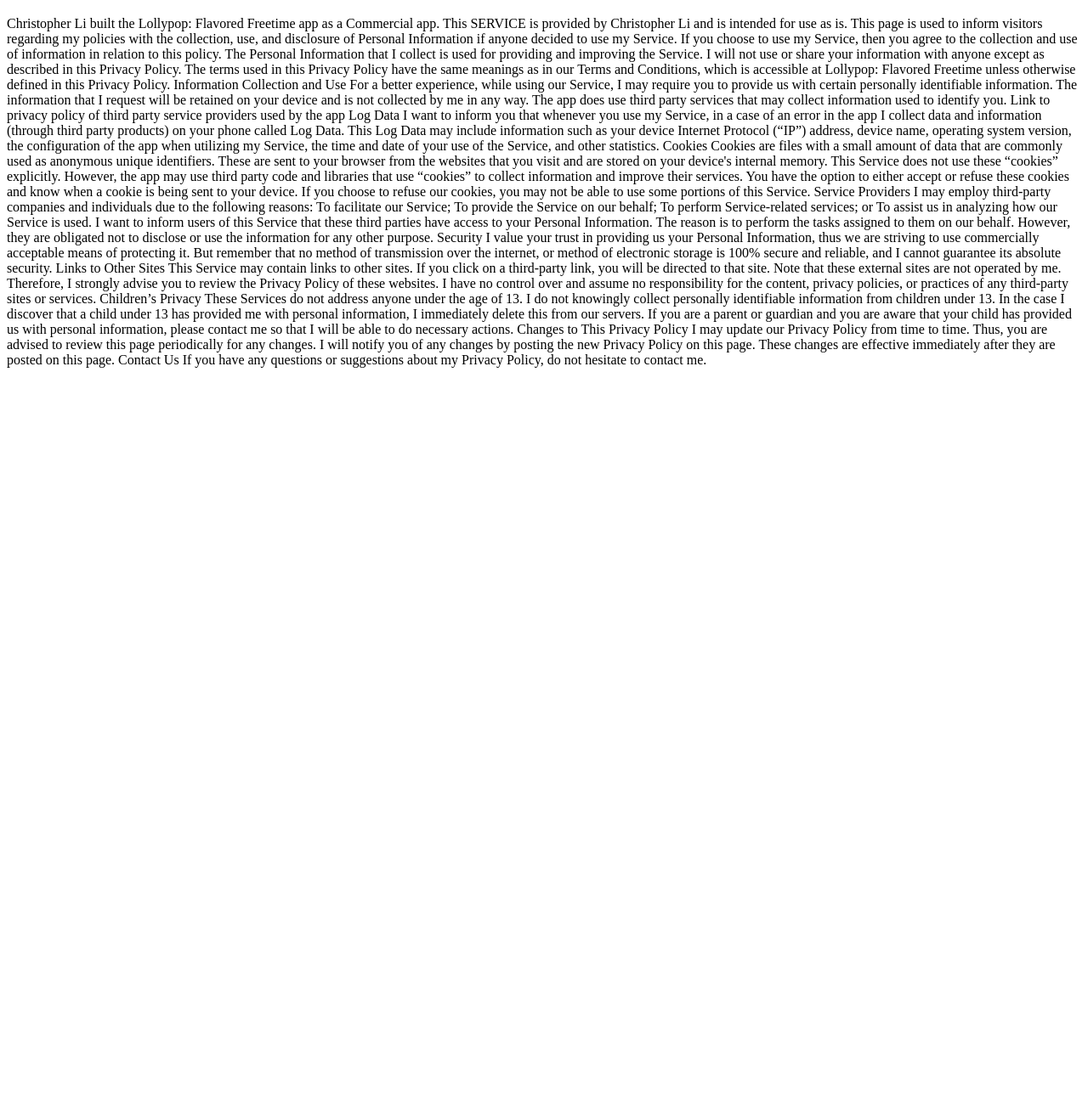
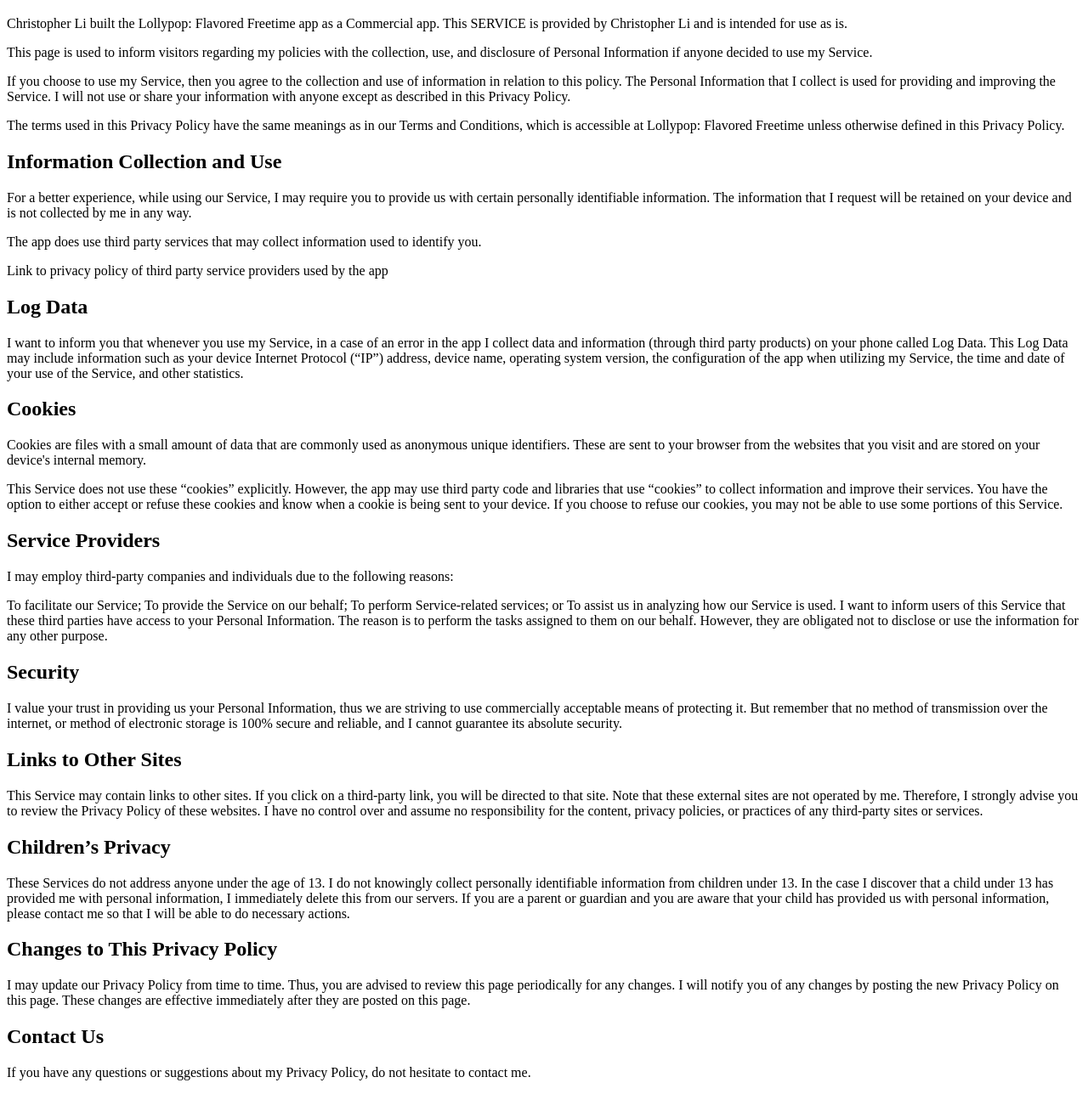
Before and after one commit to chrisli8/chrisli8.github.io, a plain HTML site: page index.html in a window 1280 px wide. Shown: the part 61-1349 px from the top of the page at 85% size. Before the commit the page ends 800 px from the top, so only its background shows below. Drawn offline with Linux system fonts and the light colour scheme.

Commit message:
content added

```diff
--- a/index.html
+++ b/index.html
@@ -16,62 +16,92 @@
 		<h1>Lollypop Privacy Policy</h1>
 		<p>
 			Christopher Li built the Lollypop: Flavored Freetime app as a Commercial app. This SERVICE is provided by Christopher Li and is intended for use as is.
+		</p>
 
+		<p>
 			This page is used to inform visitors regarding my policies with the collection, use, and disclosure of Personal Information if anyone decided to use my Service.
+		</p>
 
+		<p>
 			If you choose to use my Service, then you agree to the collection and use of information in relation to this policy. The Personal Information that I collect is used for providing and improving the Service. I will not use or share your information with anyone except as described in this Privacy Policy.
+		</p>
 
+		<p>
 			The terms used in this Privacy Policy have the same meanings as in our Terms and Conditions, which is accessible at Lollypop: Flavored Freetime unless otherwise defined in this Privacy Policy.
+		</p>
 
-			Information Collection and Use
+		<h2>Information Collection and Use</h2>
 
+		<p>
 			For a better experience, while using our Service, I may require you to provide us with certain personally identifiable information. The information that I request will be retained on your device and is not collected by me in any way.
+		</p>
 
+		<p>
 			The app does use third party services that may collect information used to identify you.
+		</p>
 
+		<p>
 			Link to privacy policy of third party service providers used by the app
+		</p>
 
-			Log Data
+		<h2>Log Data</h2>
 
+		<p>
 			I want to inform you that whenever you use my Service, in a case of an error in the app I collect data and information (through third party products) on your phone called Log Data. This Log Data may include information such as your device Internet Protocol (“IP”) address, device name, operating system version, the configuration of the app when utilizing my Service, the time and date of your use of the Service, and other statistics.
+		</p>
 
-			Cookies
+		<h2>Cookies</h2>
 
+		<p>
 			Cookies are files with a small amount of data that are commonly used as anonymous unique identifiers. These are sent to your browser from the websites that you visit and are stored on your device's internal memory.
+		</p>
 
+		<p>
 			This Service does not use these “cookies” explicitly. However, the app may use third party code and libraries that use “cookies” to collect information and improve their services. You have the option to either accept or refuse these cookies and know when a cookie is being sent to your device. If you choose to refuse our cookies, you may not be able to use some portions of this Service.
+		</p>
 
-			Service Providers
+		<h2>Service Providers</h2>
 
+		<p>
 			I may employ third-party companies and individuals due to the following reasons:
+		</p>
 
+		<p>
 			To facilitate our Service;
 			To provide the Service on our behalf;
 			To perform Service-related services; or
 			To assist us in analyzing how our Service is used.
 			I want to inform users of this Service that these third parties have access to your Personal Information. The reason is to perform the tasks assigned to them on our behalf. However, they are obligated not to disclose or use the information for any other purpose.
+		</p>
 
-			Security
+		<h2>Security</h2>
 
+		<p>
 			I value your trust in providing us your Personal Information, thus we are striving to use commercially acceptable means of protecting it. But remember that no method of transmission over the internet, or method of electronic storage is 100% secure and reliable, and I cannot guarantee its absolute security.
+		</p>
 
-			Links to Other Sites
+		<h2>Links to Other Sites</h2>
 
+		<p>
 			This Service may contain links to other sites. If you click on a third-party link, you will be directed to that site. Note that these external sites are not operated by me. Therefore, I strongly advise you to review the Privacy Policy of these websites. I have no control over and assume no responsibility for the content, privacy policies, or practices of any third-party sites or services.
+		</p>
 
-			Children’s Privacy
+		<h2>Children’s Privacy</h2>
 
+		<p>
 			These Services do not address anyone under the age of 13. I do not knowingly collect personally identifiable information from children under 13. In the case I discover that a child under 13 has provided me with personal information, I immediately delete this from our servers. If you are a parent or guardian and you are aware that your child has provided us with personal information, please contact me so that I will be able to do necessary actions.
+		</p>
 
-			Changes to This Privacy Policy
+		<h2>Changes to This Privacy Policy</h2>
 
+		<p>
 			I may update our Privacy Policy from time to time. Thus, you are advised to review this page periodically for any changes. I will notify you of any changes by posting the new Privacy Policy on this page. These changes are effective immediately after they are posted on this page.
+		</p>
 
-			Contact Us
+		<h2>Contact Us</h2>
 
+		<p>
 			If you have any questions or suggestions about my Privacy Policy, do not hesitate to contact me.
-
-
 		</p>
 	</body>
 
```
